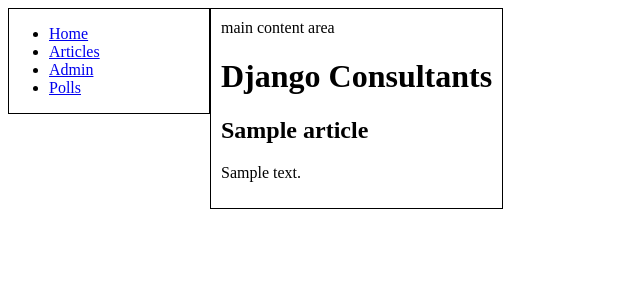
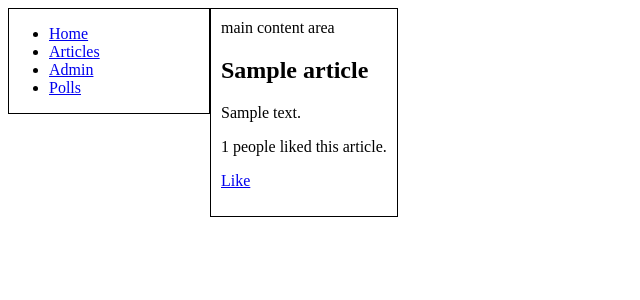
Before and after one commit to exploreshaifali/Poll-App, a Django app: page /articles/get/1/ in a window 1280 px wide. Shown: the top 300 px of the page, without its empty margins (0-640 px from the left). Run offline with Django 3.2, Linux system fonts and the light colour scheme; tables that the repository leaves empty hold one stand-in row (values such as "Sample post"); parts of the project's set-up code (start-up, migrations or seed data) failed here and were passed over.

Commit message:
Modified article template to show likes count.

```diff
--- a/articles/templates/articles/article.html
+++ b/articles/templates/articles/article.html
@@ -8,12 +8,11 @@
 {% endblock %}
 
 {% block body %}
-  <header>
-      <h1>Django Consultants</h1>
-  </header>
 
   <section>
       <h1> {{ article.title }}</h1>
       <p>{{article.body}}</p>
   </section>
+  <p> {{ article.likes }} people liked this article.</p>
+  <p><a href="/articles/like/{{ article.id }}">Like</a></p>
 {% endblock %}
```
